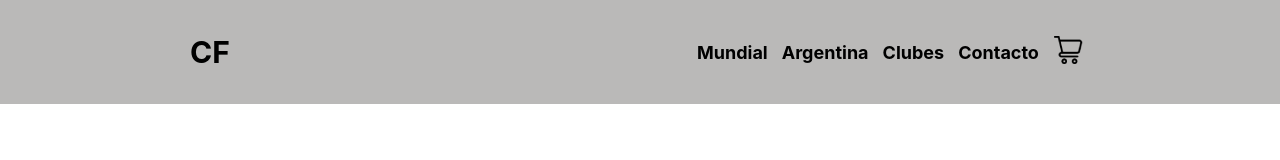
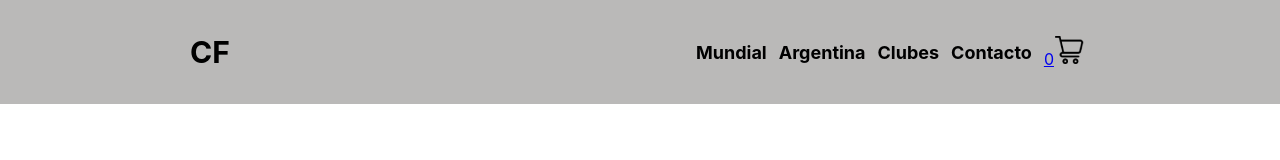
Before and after one commit to tomasviader/camisetas-tv, a React (Create React App) app: page /item/1 in a window 1280 px wide. Shown: the top 160 px of the page. Built offline with nearby package versions, Linux system fonts and the light colour scheme.

Commit message:
Entrega Context

```diff
--- a/package.json
+++ b/package.json
@@ -12,6 +12,7 @@
     "react-scripts": "5.0.1",
     "sass": "^1.54.4",
     "scss": "^0.2.4",
+    "sweetalert2": "^11.4.32",
     "web-vitals": "^2.1.4"
   },
   "scripts": {
--- a/src/App.js
+++ b/src/App.js
@@ -6,6 +6,8 @@
 import ItemDetailContainer from './components/ItemDetailContainer/ItemDetailContainer';
 import { BrowserRouter,Routes,Route,Navigate } from 'react-router-dom';
 import Cart from './components/Cart/Cart';
+import { CartProvider } from './context/CartContext';
+
 
 
 
@@ -16,6 +18,8 @@
 
   return (
     <div>
+
+    <CartProvider>
 
         <BrowserRouter>
 
@@ -36,6 +40,8 @@
 
         </BrowserRouter>
 
+    </CartProvider>
+
     </div>
   );
 }
--- a/src/components/Cart/Cart.js
+++ b/src/components/Cart/Cart.js
@@ -1,13 +1,31 @@
+import CartContext, { useCartContext } from "../../context/CartContext"
 
-import React from 'react'
+
 
 const Cart = () => {
 
+    const { cart, cartTotal, emptyCart, removeItem } = useCartContext()
 
     return (
         <div>
             <h1>Carrito</h1>
+            <hr/>
 
+            {   cart.map((item) => (
+                //Armar Cartitem
+                    <div key={item.id}>
+                        <h3>{item.nombre}</h3>
+                        <p>Precio: {item.precio}</p>
+                        <p>Cantidad: {item.cantidad}</p>
+                        <p>Talle: {item.talle}</p>
+                        {/* <button onClick={ () => removeItem(item.id) } > boton de trash </button> */}
+                        <hr/>
+                    </div>
+
+                ))
+            }
+            <h4>Total: ${cartTotal()}</h4>
+            <button onClick={emptyCart()}>Vaciar carrito</button>
 
         </div>
     )
--- /dev/null
+++ b/src/components/CartWidget/CartWidget.js
@@ -0,0 +1,18 @@
+import { useContext } from "react"
+import { Link } from "react-router-dom"
+import CartContext from "../../context/CartContext"
+
+
+const CartWidget = () => {
+
+    const { cartQuantity } = useContext(CartContext)
+
+    return (
+        <Link to='/carrito'>
+            <span>{cartQuantity()}</span>
+            <img src='../../../images/carro-de-la-carretilla.png' alt=''/>
+        </Link>
+    )
+}
+
+export default CartWidget
--- a/src/components/Contacto/Contacto.js
+++ b/src/components/Contacto/Contacto.js
@@ -1,3 +1,4 @@
+
 
 
 
--- a/src/components/Counter/Counter.js
+++ b/src/components/Counter/Counter.js
@@ -1,5 +1,5 @@
 
-import { useState } from 'react'
+
 import { Link } from 'react-router-dom'
 import './Counter.scss'
 
--- a/src/components/Header/Header.js
+++ b/src/components/Header/Header.js
@@ -1,5 +1,6 @@
 import './Header.scss';
 import { Link } from 'react-router-dom';
+import CartWidget from '../CartWidget/CartWidget';
 
 
 
@@ -18,10 +19,7 @@
                 <Link to='/productos/clubes' className="header-navlink">Clubes</Link>
 
                 <Link to='/contacto' className="header-navlink">Contacto</Link>
-
-                <Link to='/carrito' className="header-navlink">
-                    <img src='../../../images/carro-de-la-carretilla.png' alt=''/>
-                </Link>
+                <CartWidget/>
             </nav>
         </div>
         </header>
--- a/src/components/ItemDetail/ItemDetail.js
+++ b/src/components/ItemDetail/ItemDetail.js
@@ -2,13 +2,18 @@
 import './ItemDetail.scss'
 import { useState } from 'react'
 import Select from '../Select/Select'
+import { useCartContext } from '../../context/CartContext'
+import { Link } from 'react-router-dom'
 
 const ItemDetail = ( {item} ) => {
 
+
+    const { cart, addToCart, isInCart } = useCartContext()
+    console.log(cart)
+
+
     const [cantidad, setCantidad] = useState(1)
-
     const [talle, setTalle] = useState(item.talles[0].value)
-
 
 
     const handleAgregar = () =>{
@@ -21,8 +26,11 @@
             cantidad
         }
 
-        console.log(itemToCart)
+
+        addToCart(itemToCart)
+
     }
+
 
     return (
         <div className="item-detail">
@@ -33,13 +41,17 @@
 
                 <Select talles={item.talles} onSelect={setTalle}/>
 
-                {<Counter
-                    max={item.stock}
-                    counter={cantidad}
-                    setCounter={setCantidad}
-                    handleAgregar= {handleAgregar}
+                {
+                    isInCart(item.id)
+                    ?   <Link to='/carrito' > <button> Terminar compra </button></Link>
+                    :   <Counter
+                        max={item.stock}
+                        counter={cantidad}
+                        setCounter={setCantidad}
+                        handleAgregar= {handleAgregar}
+                        />
+                }
 
-                />}
             </div>
         </div>
     )
--- /dev/null
+++ b/src/context/CartContext.js
@@ -0,0 +1,84 @@
+
+import { createContext, useContext, useEffect, useState } from 'react'
+import Swal from 'sweetalert2'
+
+const CartContext = createContext()
+export default CartContext
+
+const init = JSON.parse(localStorage.getItem('carrito')) || []
+
+export const CartProvider = ({children}) => {
+
+    const [cart, setCart] = useState(init)
+
+    const addToCart = (item) => {
+        setCart( [...cart, item] )
+    }
+
+    const removeItem = (id) => {
+        setCart( cart.filter((item) => item.id !== id) )
+    }
+
+    const isInCart = (id) => {
+        return cart.some((item) => item.id === id)
+    }
+
+    const cartQuantity = () => {
+        return cart.reduce((acc,item) => acc + item.cantidad, 0)
+    }
+
+    const cartTotal = () => {
+        return cart.reduce((acc,item) => acc + item.cantidad * item.precio, 0)
+    }
+
+    const emptyCart = () => {
+        Swal.fire({
+            title: 'Are you sure?',
+            text: "You won't be able to revert this!",
+            icon: 'warning',
+            showCancelButton: true,
+            confirmButtonColor: '#3085d6',
+            cancelButtonColor: '#d33',
+            confirmButtonText: 'Yes, delete it!'
+        })
+        .then((result) => {
+            if (result.isConfirmed) {
+                setCart([])
+                Swal.fire(
+                'Deleted!',
+                'Your file has been deleted.',
+                'success'
+            )
+            }
+        })
+
+    }
+
+    useEffect(() => {
+        localStorage.setItem('carrito', JSON.stringify(cart))
+    }, [cart])
+
+
+    return(
+
+    <CartContext.Provider value= { {
+        cart,
+        addToCart,
+        isInCart,
+        cartQuantity,
+        cartTotal,
+        emptyCart,
+        removeItem
+    } }>
+        {children}
+    </CartContext.Provider>
+
+    )
+
+
+}
+
+
+export const useCartContext = () => {
+    return useContext(CartContext)
+}
```
Also changed, not shown: 1 other file (tests, documents, lock files or other folders). Lines whose indentation alone changed are shown as unchanged.
